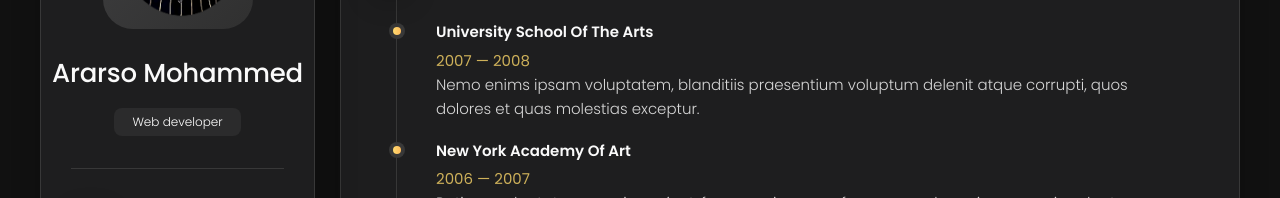
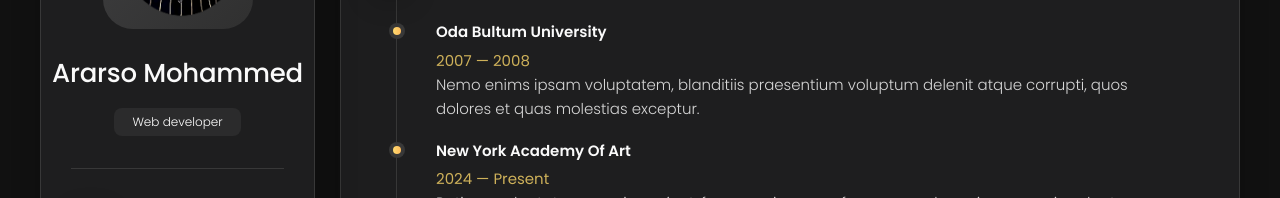
Before and after one commit to ararsogx/Portfolio, a plain HTML site: page index.html in a window 1280 px wide. Both pictures are taken after a click on the button "Resume". Shown: the part 240-438 px from the top of the page. Drawn offline with nearby package versions, Linux system fonts and the light colour scheme.

Commit message:
Update index.html

```diff
--- a/index.html
+++ b/index.html
@@ -509,7 +509,7 @@
 
             <li class="timeline-item">
 
-              <h4 class="h4 timeline-item-title">University school of the arts</h4>
+              <h4 class="h4 timeline-item-title">Oda Bultum University</h4>
 
               <span>2007 — 2008</span>
 
@@ -525,7 +525,7 @@
 
               <h4 class="h4 timeline-item-title">New york academy of art</h4>
 
-              <span>2006 — 2007</span>
+              <span>2024 — Present</span>
 
               <p class="timeline-text">
                 Ratione voluptatem sequi nesciunt, facere quisquams facere menda ossimus, omnis voluptas assumenda est
```
